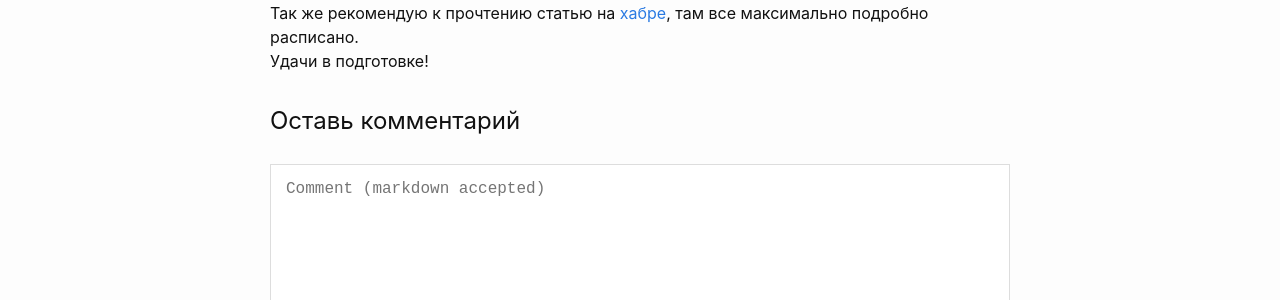
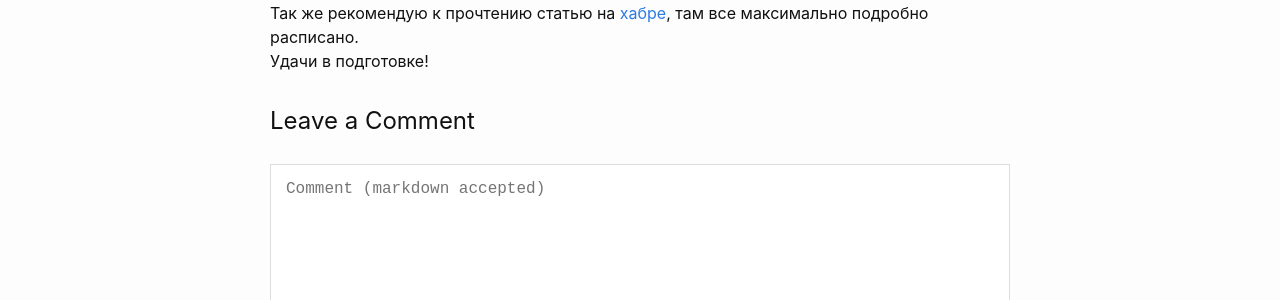
Before and after one commit to woohung/woohung.github.io, a Jekyll site: the page built from _posts/2021-11-25-Готовимся к CCNA.md, in a window 1280 px wide. Shown: the part 322-622 px from the top of the page. Built offline with Jekyll 4.4.1, drawn with Linux system fonts in a browser that asks for light colours.

Commit message:
some fix

```diff
--- a/_config.yml
+++ b/_config.yml
@@ -23,7 +23,7 @@
 description: >- # this means to ignore newlines until "baseurl:"
   Про автоматизацию и сети, делюсь опытом и советами.
 baseurl: "" # the subpath of your site, e.g. /blog
-url: "" # the base hostname & protocol for your site, e.g. http://example.com
+url: "https://woohung.github.io" # the base hostname & protocol for your site, e.g. http://example.com
 twitter_username: woo_hung
 github_username:  woohung
 
--- a/_includes/comment-form.html
+++ b/_includes/comment-form.html
@@ -1,30 +1,11 @@
-<!-- _includes/comment-form.html -->
 <form method="POST" action="{{ site.params.staticman.api }}" class="comment-form">
-  <input
-    name="options[redirect]"
-    type="hidden"
-    value= "{{ page.url | absolute_url }}"
-  />
-  <input name="options[slug]" type="hidden" value="{{ page.slug }}" />
+  <input name="options[redirect]" type="hidden" value="{{ page.url | absolute_url }}">
+  <input name="options[slug]" type="hidden" value="{{ page.slug }}">
+  <input name="fields[parent]" type="hidden" value="{{include.parent}}">
 
-  <textarea
-    class="comment-message"
-    name="fields[message]"
-    placeholder="Comment (markdown accepted)"
-    required
-  ></textarea>
+  <textarea class="comment-message" name="fields[message]" placeholder="Comment (markdown accepted)" required></textarea>
   <div class="comment-bottom">
-    <input
-      class="comment-name"
-      name="fields[name]"
-      type="text"
-      placeholder="Name"
-      required
-    />
-    <div class="g-recaptcha" data-sitekey="{{ site.params.staticman.recaptcha.sitekey }}"></div>
-    <script src='https://www.google.com/recaptcha/api.js'></script>
-
+    <input class="comment-name" name="fields[name]" type="text" placeholder="Name" required>
     <button class="comment-submit" type="submit">SEND</button>
   </div>
-
 </form>
--- a/_includes/comments.html
+++ b/_includes/comments.html
@@ -1,14 +1,13 @@
-<!-- _includes/comments.html -->
 <section class="comments">
   {% if site.data.comments[page.slug] %}
     <div>
-      <h2>Комментарии</h2>
+      <h2>Comments</h2>
       {% include comment-list.html %}
     </div>
   {% endif %}
 
-  <div>
-    <h2>Оставь комментарий</h2>
+  <div class="comment-new">
+    <h2>Leave a Comment</h2>
     {% include comment-form.html %}
   </div>
 </section>
```
Also changed, not shown: _includes/comment-list.html (+7 -12 lines).
